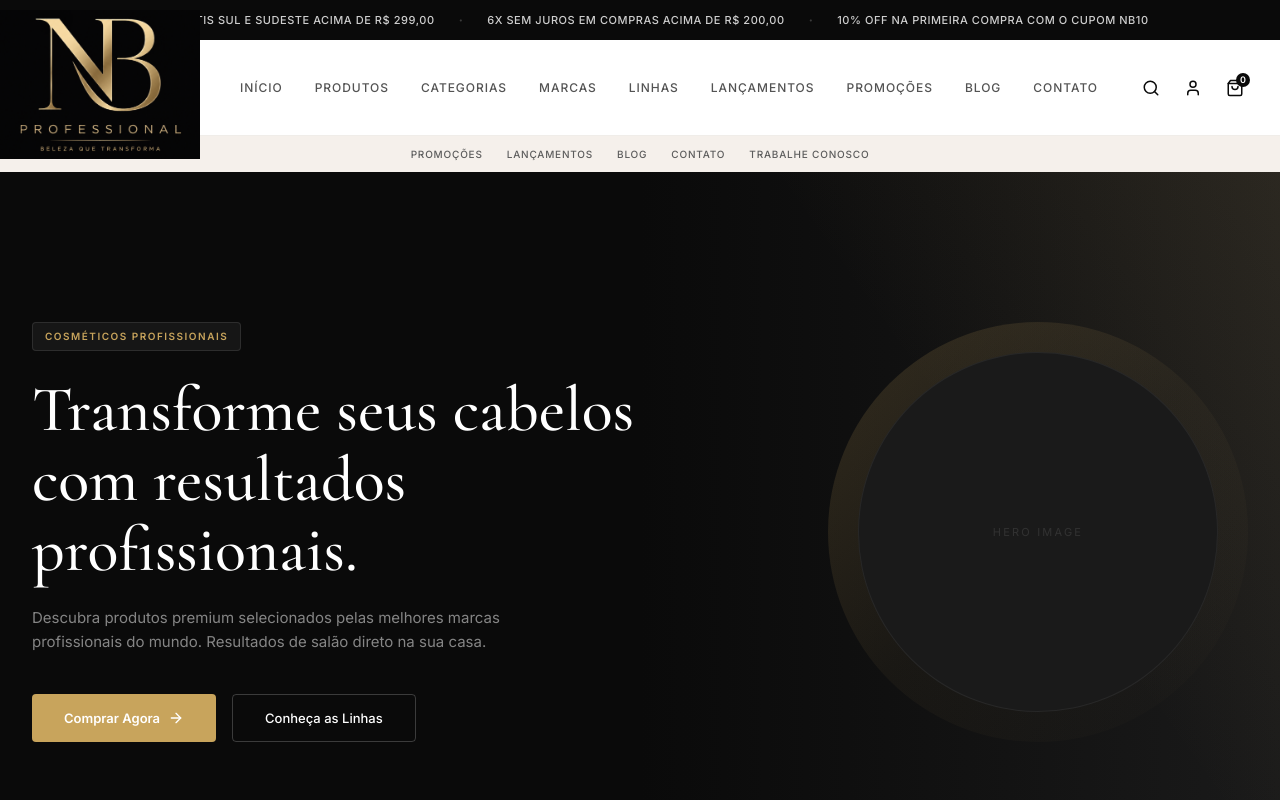
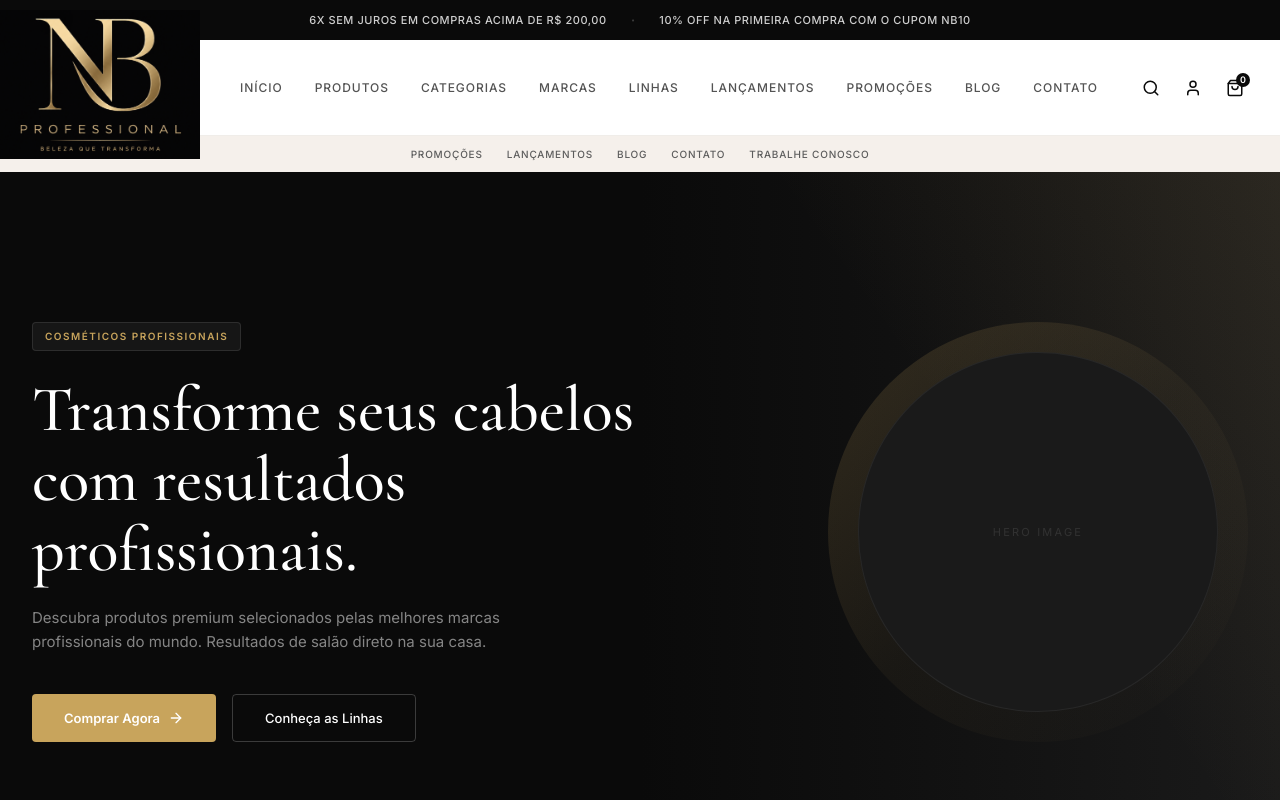
Before and after one commit to mariomarciofranco-wq/nbprofessional, a Next.js app: page / in a window 1280 px wide. Shown: the top 800 px of the page. Built offline with nearby package versions, Linux system fonts and the light colour scheme.

Commit message:
remove frete gratis message from top bar

```diff
--- a/components/navigation/header.tsx
+++ b/components/navigation/header.tsx
@@ -11,7 +11,6 @@ import MobileMenu from './mobile-menu'
 import { mainMenuItems, institutionalLinks } from '@/config/navigation'
 
 const topBarMessages = [
-  { id: 1, text: 'Frete grátis Sul e Sudeste acima de R$ 299,00' },
   { id: 2, text: '6x sem juros em compras acima de R$ 200,00' },
   { id: 3, text: '10% OFF na primeira compra com o cupom NB10' },
 ]
```
